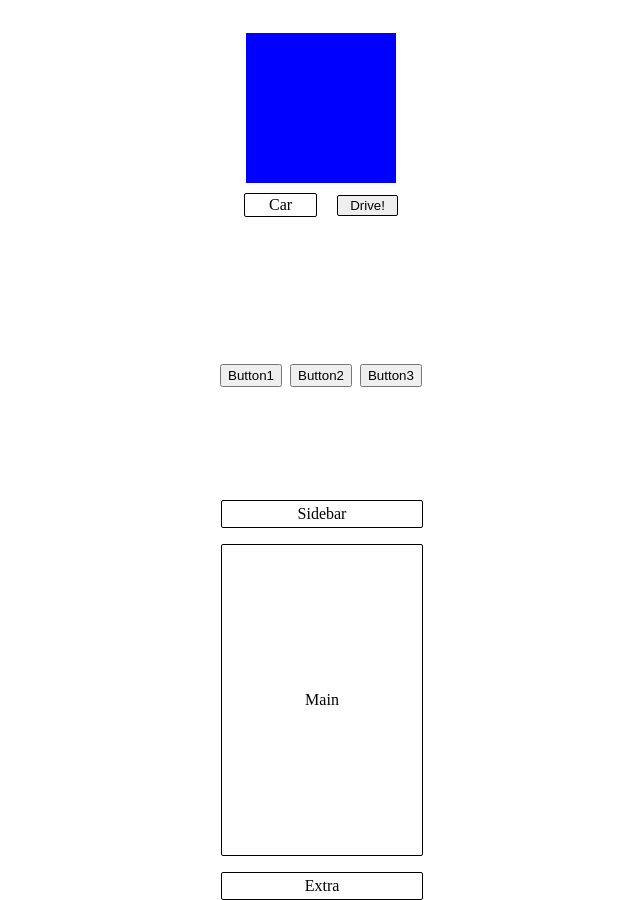
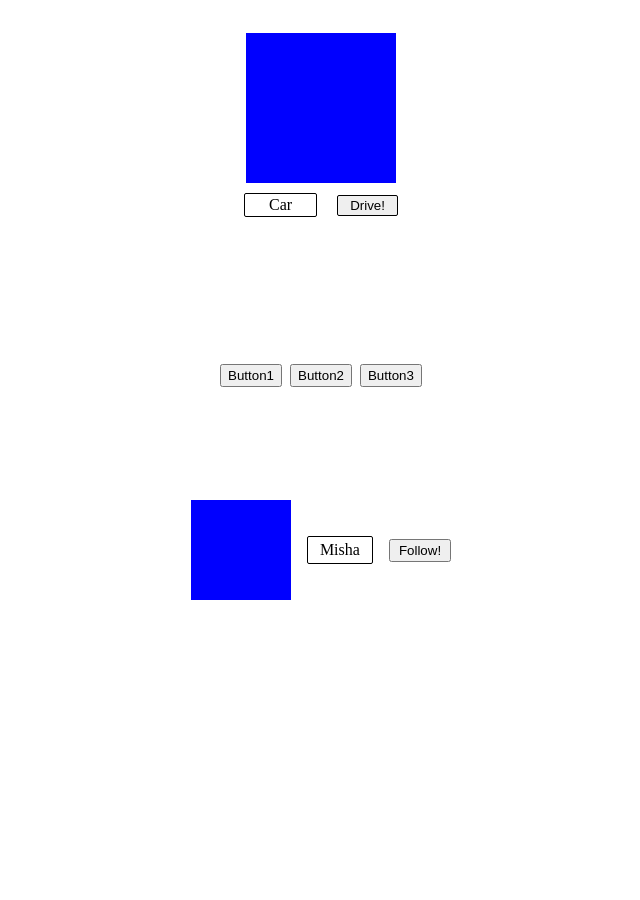
Before and after one commit to Cleo-s/ten-thousand-practice, a plain HTML site: page JS/public/Index.html in a window 1280 px wide. Shown: the whole page, without its empty margins (319-959 px from the left). After the commit the page ends 800 px from the top, so only its background shows below. Drawn offline with Linux system fonts and the light colour scheme.

Commit message:
day 3 check-up task css - done

```diff
--- a/JS/public/Index.html
+++ b/JS/public/Index.html
@@ -22,10 +22,10 @@
             <button class="button1">Button2</button>
             <button class="button1">Button3</button>
         </section>
-        <section class="dashboard">
-            <div class="sidebar">Sidebar</div>
-            <div class="main">Main</div>
-            <div class="extra">Extra</div>
+        <section class="avatar-section">
+            <div class="avatar"></div>
+            <placeholder class="name-holder">Misha</placeholder>
+            <button class="follow-btn">Follow!</button>
         </section>
     </div>
 </body>
--- a/JS/public/style.css
+++ b/JS/public/style.css
@@ -144,17 +144,34 @@ body {
 
 /* //-----------------------------------------------------------------------------------------------------// */
 
-.dashboard {
+.avatar-section {
     display: flex;
-  flex-direction: column;
-  align-items: stretch;
-  justify-content: flex-start;
-  row-gap: 16px;
-  width: 200px;
-  height: 400px;
+    flex-direction: row;
+    align-items: center;
+    justify-content: center;
+
+    gap: 16px;
 }
 
-.sidebar, .main, .extra {
+@media(max-width: 500px) {
+    .avatar-section {
+        flex-direction: column;
+    }
+}
+
+.avatar {
+    display: flex;
+    flex-direction: row;
+    align-items: center;
+    justify-content: center;
+
+    width: 100px;
+    height: 100px;
+
+    background-color: blue;
+}
+
+.name-holder {
     display: flex;
     flex-direction: row;
     align-items: center;
@@ -162,17 +179,15 @@ body {
 
     border: 1px solid black;
     border-radius: 2px;
-  padding: 4px 0;
 
-  height: auto;
-  width: 100%;
+    padding: 4px 12px;
 }
 
-.main {
-  flex: 1 1 auto;
-  min-height: 0;
+.follow-btn {
+    display: flex;
+    flex-direction: row;
+    align-items: center;
+    justify-content: center;
+
+    padding: 2px 8px;
 }
-
-@media (max-width: 900px) {
-  .extra { display: none; }
-}
```
Lines whose indentation alone changed are shown as unchanged.
